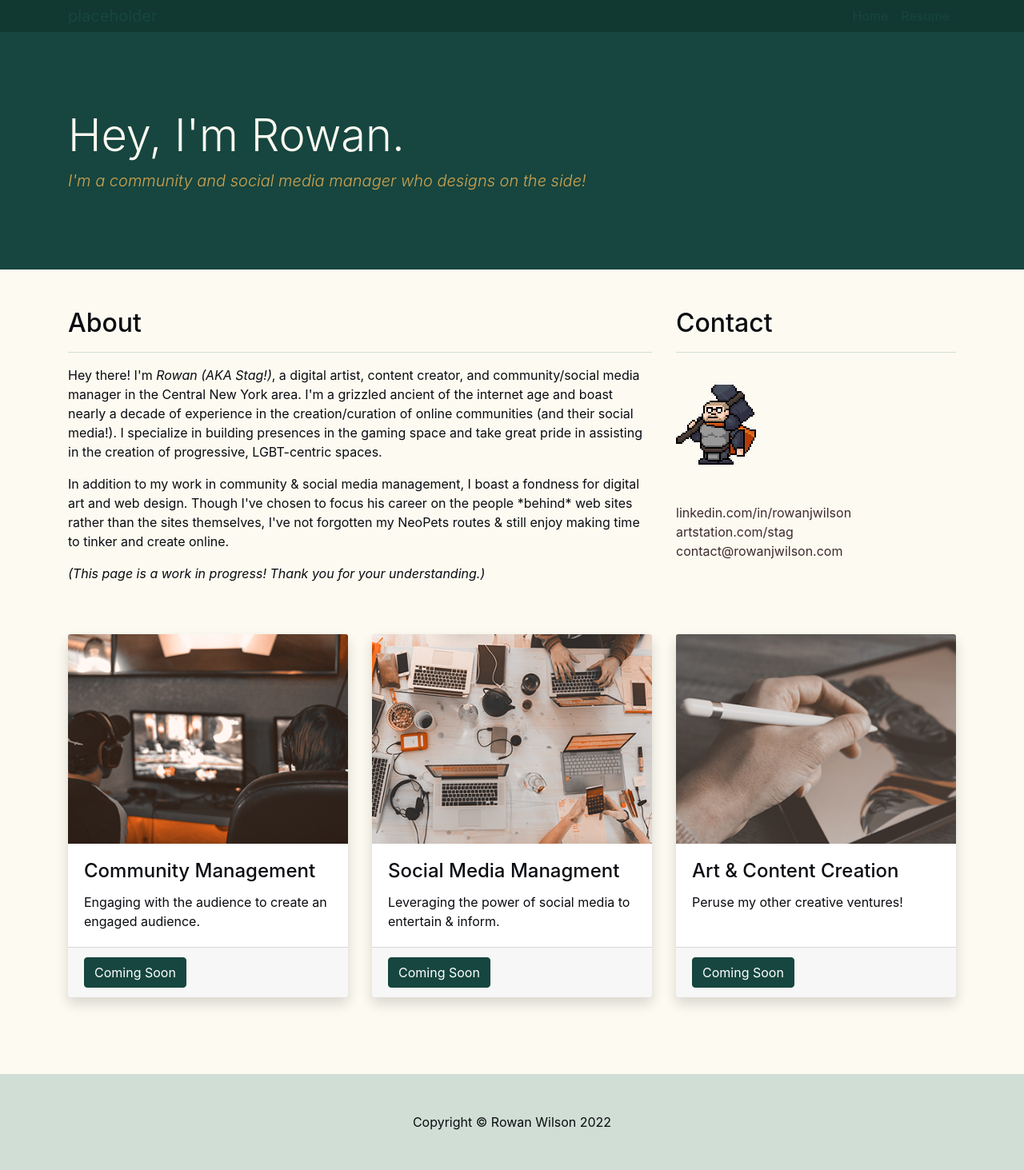
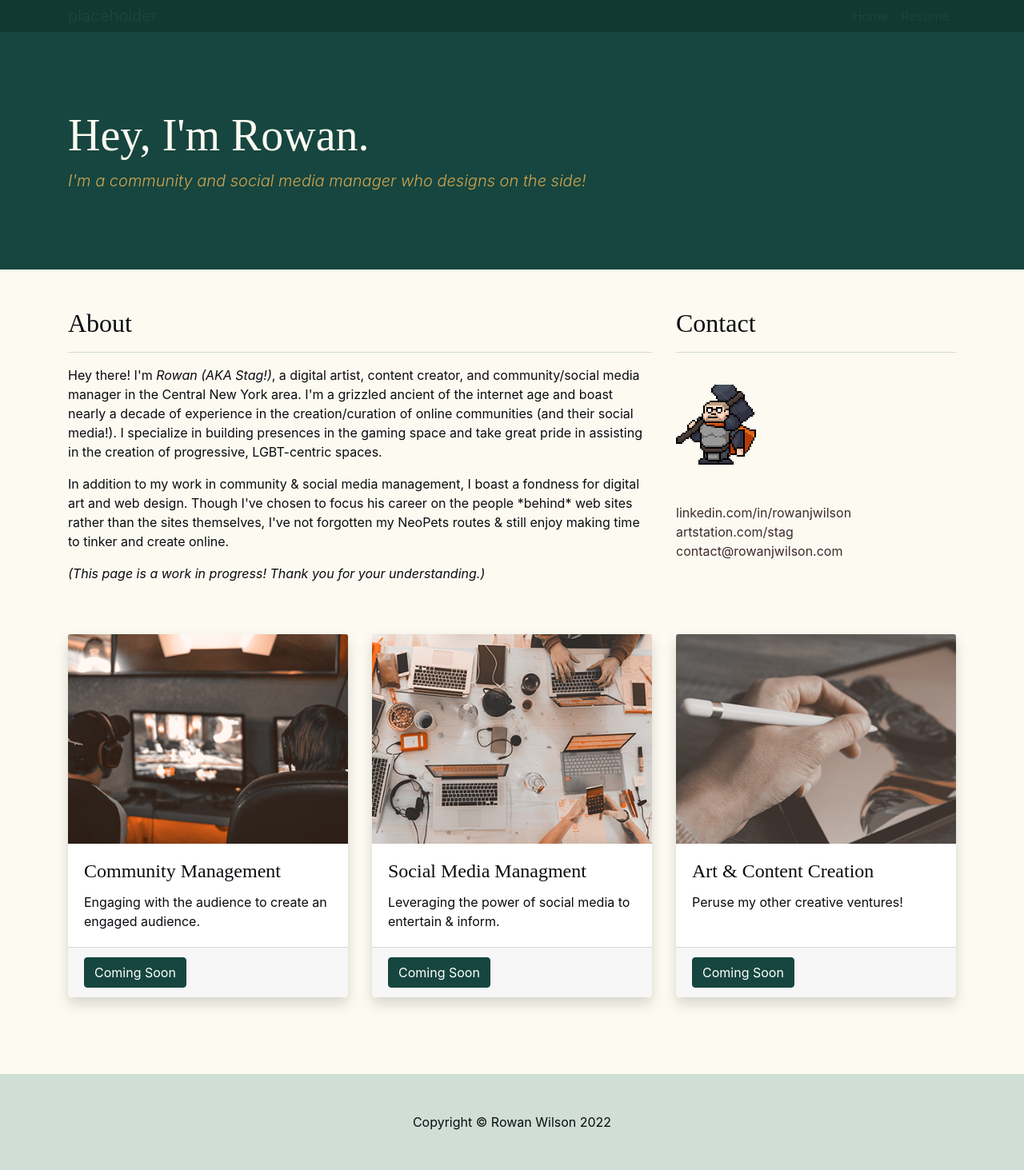
Before and after one commit to stagrunner/rowanjwilson, a Jekyll site: the page built from index.html, in a window 1280 px wide. Shown: the whole page at 80% size. Built offline with Jekyll 4.4.1, drawn with Linux system fonts in a browser that asks for light colours.

Commit message:
Update _type.scss

```diff
--- a/assets/css/_sass/bootstrap/_type.scss
+++ b/assets/css/_sass/bootstrap/_type.scss
@@ -7,7 +7,7 @@
 h1, h2, h3, h4, h5, h6,
 .h1, .h2, .h3, .h4, .h5, .h6 {
   margin-bottom: $headings-margin-bottom;
-  font-family: $headings-font-family;
+  font-family: "Cooper Black";
   font-weight: $headings-font-weight;
   line-height: $headings-line-height;
   color: $headings-color;
```
